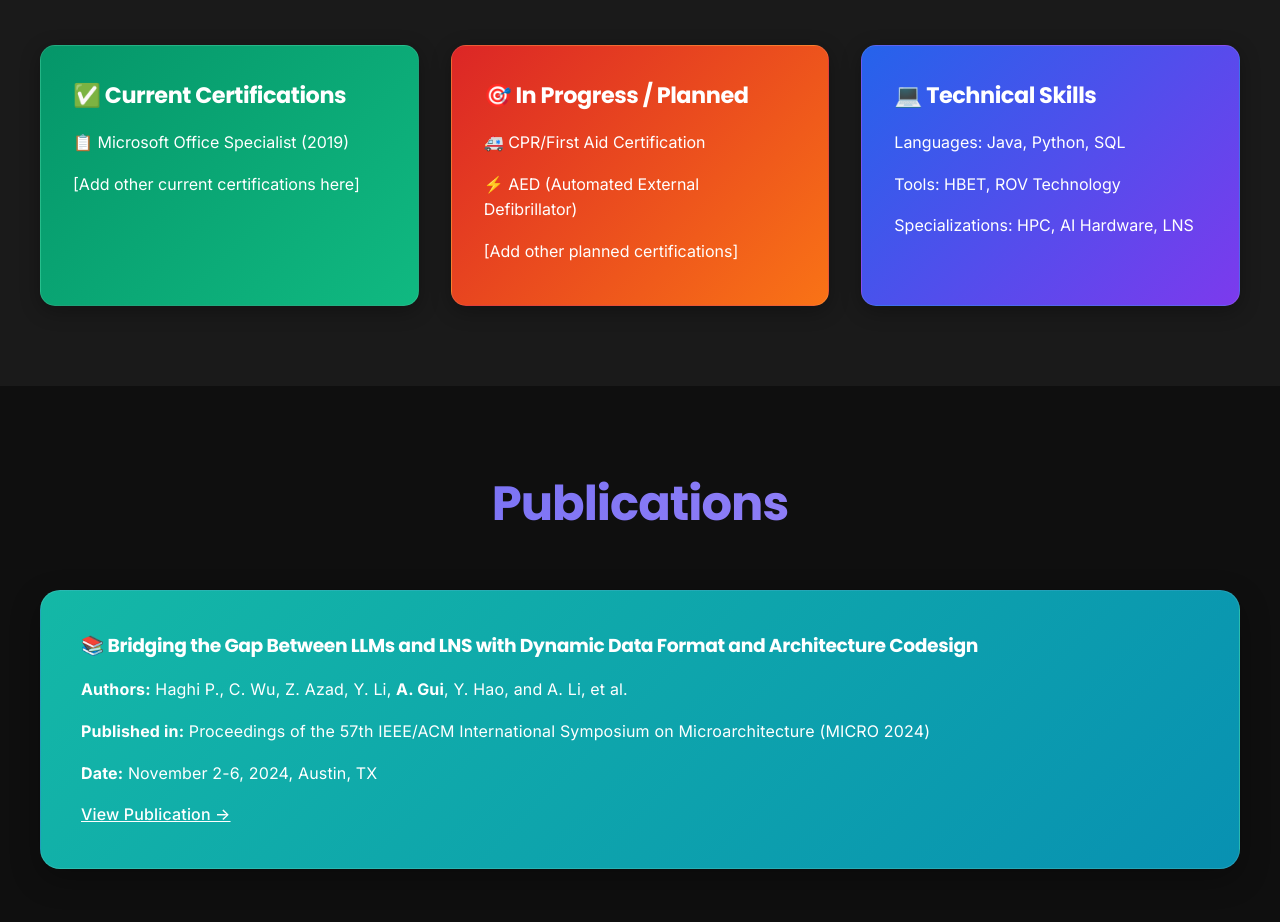
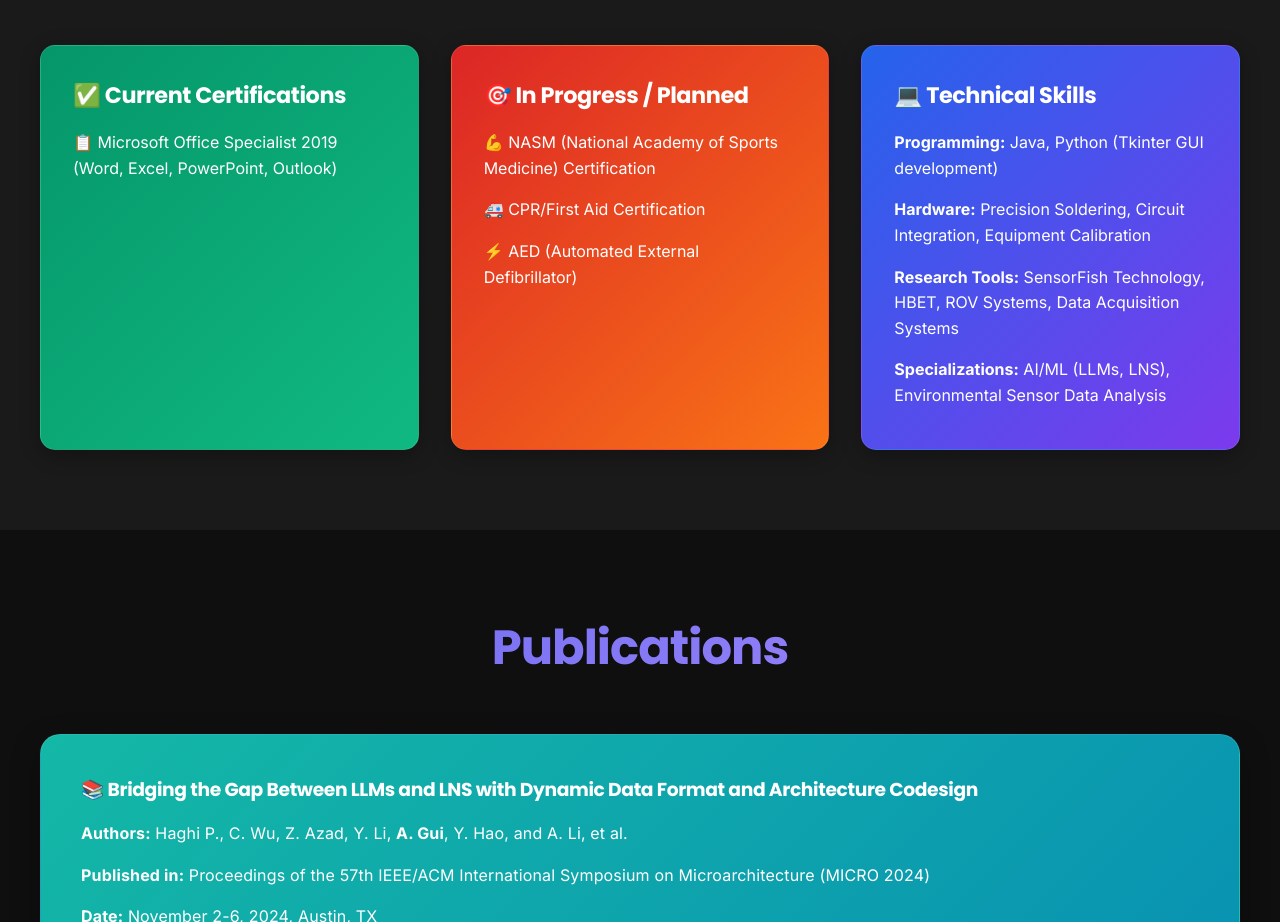
Before and after one commit to gwrfxj/Andrews-Personal_website, a plain HTML site: page index.html in a window 1280 px wide. Shown: the part 7136-8058 px from the top of the page. Drawn offline with Linux system fonts and the light colour scheme.

Commit message:
Update index.html

```diff
--- a/index.html
+++ b/index.html
@@ -729,26 +729,26 @@
                 <div class="work-card" style="background: linear-gradient(135deg, #059669 0%, #10b981 100%); color: white; border: 1px solid rgba(255, 255, 255, 0.1);">
                     <h3 style="color: white;">✅ Current Certifications</h3>
                     <ul style="list-style: none; padding: 0;">
-                        <li style="padding: 0.5rem 0; color: white;">📋 Microsoft Office Specialist (2019)</li>
-                        <li style="padding: 0.5rem 0; color: white;">[Add other current certifications here]</li>
+                        <li style="padding: 0.5rem 0; color: white;">📋 Microsoft Office Specialist 2019 (Word, Excel, PowerPoint, Outlook)</li>
                     </ul>
                 </div>
 
                 <div class="work-card" style="background: linear-gradient(135deg, #dc2626 0%, #f97316 100%); color: white; border: 1px solid rgba(255, 255, 255, 0.1);">
                     <h3 style="color: white;">🎯 In Progress / Planned</h3>
                     <ul style="list-style: none; padding: 0;">
+                        <li style="padding: 0.5rem 0; color: white;">💪 NASM (National Academy of Sports Medicine) Certification</li>
                         <li style="padding: 0.5rem 0; color: white;">🚑 CPR/First Aid Certification</li>
                         <li style="padding: 0.5rem 0; color: white;">⚡ AED (Automated External Defibrillator)</li>
-                        <li style="padding: 0.5rem 0; color: white;">[Add other planned certifications]</li>
                     </ul>
                 </div>
 
                 <div class="work-card" style="background: linear-gradient(135deg, #2563eb 0%, #7c3aed 100%); color: white; border: 1px solid rgba(255, 255, 255, 0.1);">
                     <h3 style="color: white;">💻 Technical Skills</h3>
                     <ul style="list-style: none; padding: 0;">
-                        <li style="padding: 0.5rem 0; color: white;">Languages: Java, Python, SQL</li>
-                        <li style="padding: 0.5rem 0; color: white;">Tools: HBET, ROV Technology</li>
-                        <li style="padding: 0.5rem 0; color: white;">Specializations: HPC, AI Hardware, LNS</li>
+                        <li style="padding: 0.5rem 0; color: white;"><strong>Programming:</strong> Java, Python (Tkinter GUI development)</li>
+                        <li style="padding: 0.5rem 0; color: white;"><strong>Hardware:</strong> Precision Soldering, Circuit Integration, Equipment Calibration</li>
+                        <li style="padding: 0.5rem 0; color: white;"><strong>Research Tools:</strong> SensorFish Technology, HBET, ROV Systems, Data Acquisition Systems</li>
+                        <li style="padding: 0.5rem 0; color: white;"><strong>Specializations:</strong> AI/ML (LLMs, LNS), Environmental Sensor Data Analysis</li>
                     </ul>
                 </div>
             </div>
```
